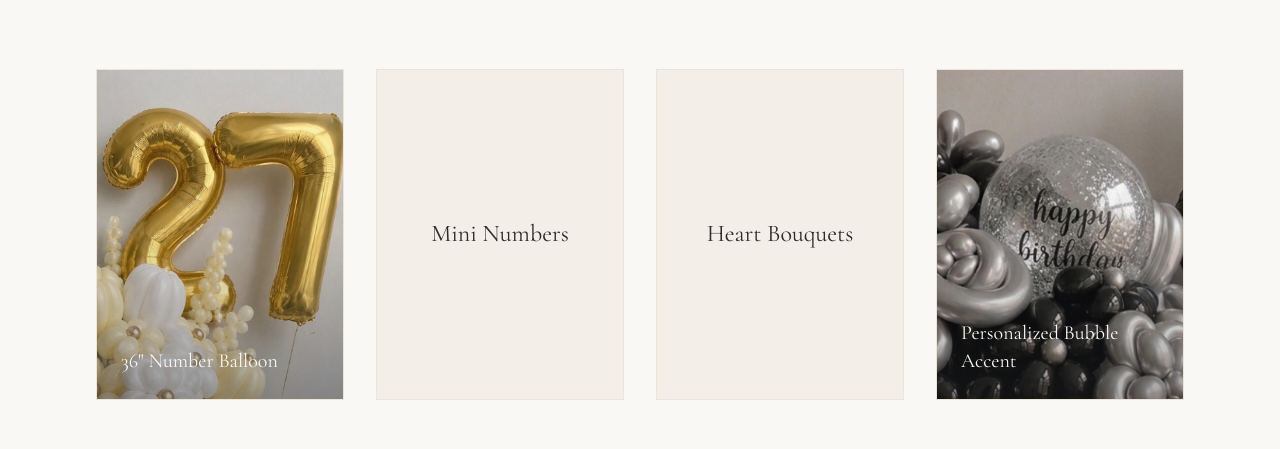
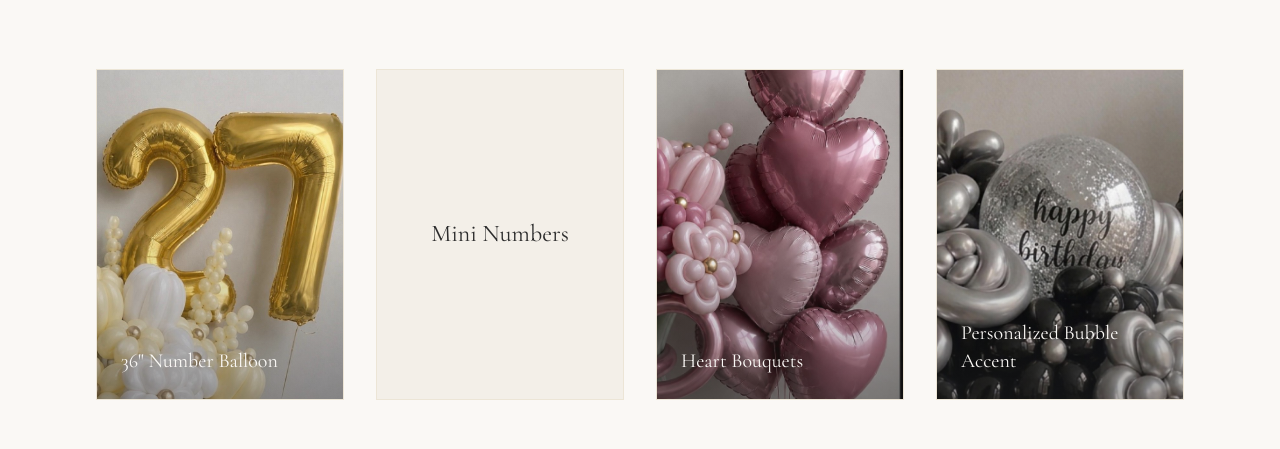
Before and after one commit to hjkim812812/balloons-by-h, a Next.js app: page /enhancements in a window 1280 px wide. Shown: the part 332-781 px from the top of the page. Built offline with nearby package versions, Linux system fonts and the light colour scheme; no server answers.

Commit message:
Add photo for Heart Bouquets enhancement.

```diff
--- a/src/data/enhancements.ts
+++ b/src/data/enhancements.ts
@@ -17,6 +17,7 @@ export const ENHANCEMENTS: Enhancement[] = [
   {
     slug: "heart-bouquets",
     name: "Heart Bouquets",
+    image: "/images/enhancements/heart-bouquets.png",
   },
   {
     slug: "personalized-bubble-accent",
```
Also changed, not shown: public/images/enhancements/heart-bouquets.png (added).
